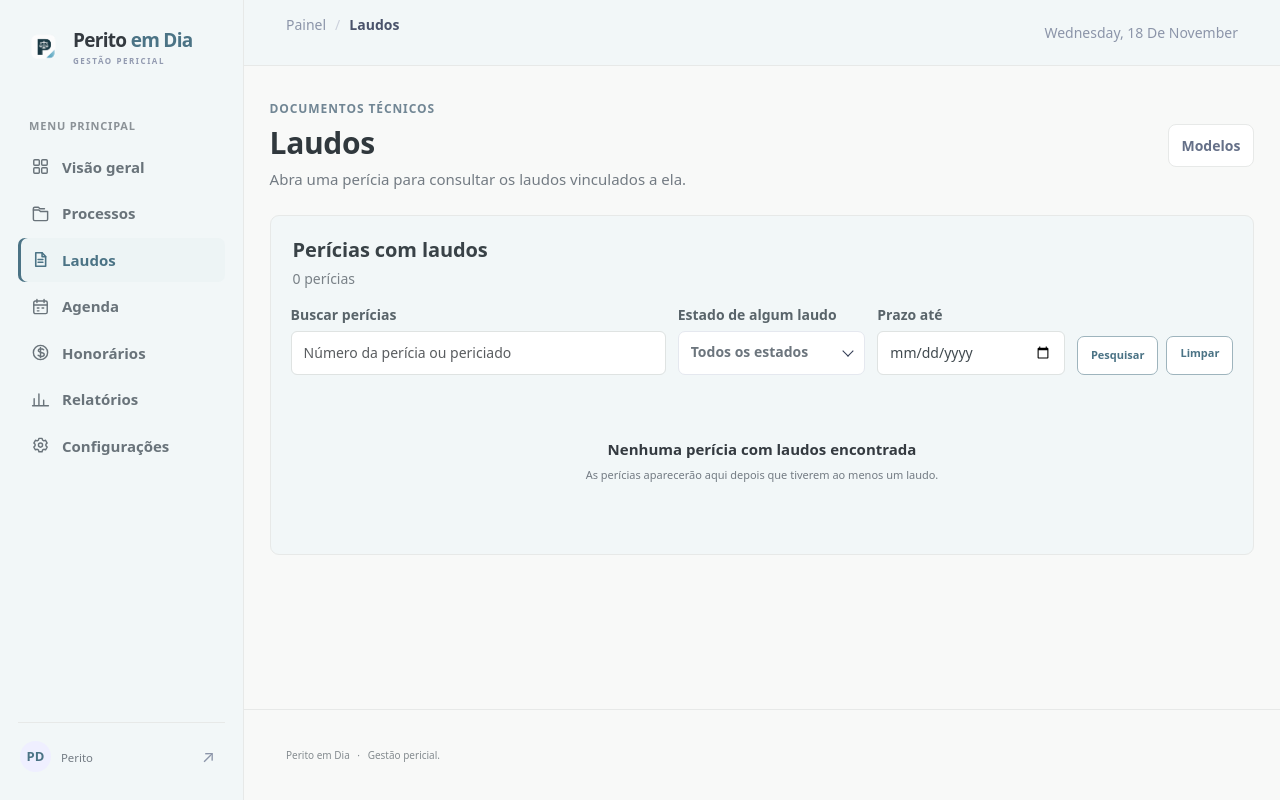
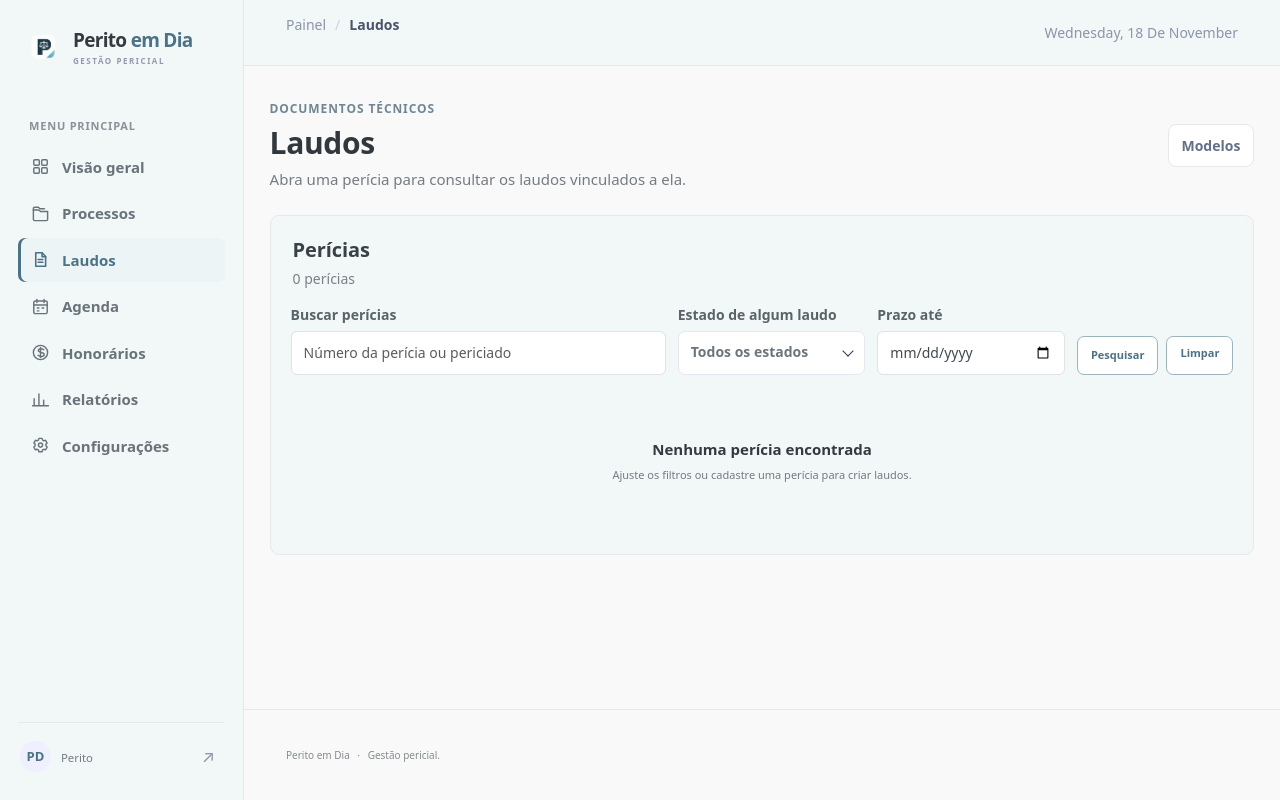
Before and after one commit to Nic-json/Mais_Per-cia, an ASP.NET Core app: page /Home/Laudos in a window 1280 px wide; the page is wider, and only the part inside the window is pictured. Run offline with ASP.NET Core 8, Linux system fonts and the light colour scheme; data that the repository does not hold is empty; style sheets or scripts are compiled from the project's sources; the project's own start-up code is not run, and a stand-in starts its controllers and pages; some libraries are stand-ins or nearby versions.

Commit message:
Ajusta central e editor de laudos

```diff
--- a/Controllers/HomeController.cs
+++ b/Controllers/HomeController.cs
@@ -510,8 +510,7 @@ public class HomeController(PericiasContext db, IConfiguration configuration, IW
     {
         IQueryable<Pericia> query = db.Pericias.AsNoTracking()
             .Include(pericia => pericia.Periciados)
-            .Include(pericia => pericia.Laudos)
-            .Where(pericia => pericia.Laudos.Any());
+            .Include(pericia => pericia.Laudos);
         if (!string.IsNullOrWhiteSpace(busca))
             query = query.Where(pericia => pericia.Numero.Contains(busca) ||
                 pericia.Periciados.Any(pessoa => pessoa.Nome.Contains(busca)));
@@ -856,7 +855,7 @@ public class HomeController(PericiasContext db, IConfiguration configuration, IW
     }
 
     [HttpPost, ValidateAntiForgeryToken, RequestSizeLimit(512 * 1024)]
-    public async Task<IActionResult> SalvarLaudo(int id, int laudoId, int? periciadoId, string? conteudoHtml, string? tipoLaudo, DateTime? prazo, bool previsualizar = false)
+    public async Task<IActionResult> SalvarLaudo(int id, int laudoId, int? periciadoId, string? conteudoHtml, string? tipoLaudo, bool previsualizar = false)
     {
         var laudo = await db.LaudosPericia.FirstOrDefaultAsync(l => l.Id == laudoId && l.PericiaId == id);
         if (laudo is null) return NotFound();
@@ -873,11 +872,10 @@ public class HomeController(PericiasContext db, IConfiguration configuration, IW
 
         var tipoNormalizado = string.IsNullOrWhiteSpace(tipoLaudo) ? null : tipoLaudo.Trim();
         var conteudoNormalizado = sanitizer.Sanitize(conteudoHtml ?? "");
-        if (laudo.PericiadoId != periciadoId || laudo.Tipo != tipoNormalizado || laudo.Prazo != prazo || laudo.ConteudoHtml != conteudoNormalizado)
+        if (laudo.PericiadoId != periciadoId || laudo.Tipo != tipoNormalizado || laudo.ConteudoHtml != conteudoNormalizado)
             db.VersoesLaudo.Add(new VersaoLaudo { LaudoId = laudo.Id, NumeroLaudo = laudo.NumeroLaudo, Tipo = laudo.Tipo, Status = laudo.Status, Prazo = laudo.Prazo, ConteudoHtml = laudo.ConteudoHtml, Responsavel = User.Identity?.Name, SalvoEm = DateTime.UtcNow });
         laudo.PericiadoId = periciadoId;
         laudo.Tipo = tipoNormalizado;
-        laudo.Prazo = prazo;
         laudo.ConteudoHtml = conteudoNormalizado;
         laudo.AtualizadoEm = DateTime.UtcNow;
         if (!string.IsNullOrWhiteSpace(laudo.ConteudoHtml) && laudo.Status == StatusLaudo.Rascunho)
--- a/Views/Home/EditorLaudo.cshtml
+++ b/Views/Home/EditorLaudo.cshtml
@@ -14,7 +14,6 @@
  <input type="hidden" name="conteudoHtml" id="conteudo-html" />
  <div class="row g-3 p-3 border-bottom bg-light">
   <div class="col-md-4"><label for="tipoLaudo" class="form-label">Tipo do laudo</label><input id="tipoLaudo" name="tipoLaudo" value="@Model.TipoLaudo" class="form-control" maxlength="80" placeholder="Principal, complementar..." /></div>
-  <div class="col-md-4"><label for="prazo" class="form-label">Prazo</label><input id="prazo" name="prazo" value="@Model.Prazo?.ToString("yyyy-MM-dd")" type="date" class="form-control" /></div>
   <div class="col-md-4"><label for="periciadoId" class="form-label">Periciado relacionado</label><select id="periciadoId" name="periciadoId" class="form-select"><option value="">Sem associação</option>@foreach (var pessoa in Model.Periciados.OrderBy(p => p.Nome)) { <option value="@pessoa.Id" selected="@(Model.PericiadoId == pessoa.Id)">@pessoa.Nome</option> }</select></div>
  </div>
  <div class="laudo-toolbar" role="toolbar" aria-label="Formatação do laudo">
@@ -70,7 +69,7 @@
   </div>
  </div>
  <div class="laudo-page-workspace"><div id="editor-laudo" class="laudo-editable" contenteditable="true" lang="pt-BR" spellcheck="true" autocorrect="on" autocapitalize="sentences" role="textbox" aria-label="Texto do laudo" aria-multiline="true" data-placeholder="Escreva o laudo aqui. Use a barra acima para formatar o texto.">@Html.Raw(Model.ConteudoHtml)</div></div>
- <div class="laudo-editor-status"><span>Corretor ortográfico do navegador ativo · Português (Brasil)</span><span id="laudo-word-count">0 palavras</span></div>
+ <div class="laudo-editor-status"><span>Correção ortográfica do navegador · confira se Português (Brasil) está ativado nas configurações do navegador.</span><span id="laudo-word-count">0 palavras</span></div>
  <div class="laudo-editor-footer">
   <span class="muted">@(Model.AtualizadoEm is DateTime atualizado ? $"Último salvamento: {BrasiliaTime.ToBrasilia(atualizado):dd/MM/yyyy HH:mm}" : "Rascunho ainda não salvo")</span>
   <div class="d-flex gap-2">
--- a/Views/Home/Laudos.cshtml
+++ b/Views/Home/Laudos.cshtml
@@ -2,7 +2,7 @@
 @using Sistemas_para_pericias.Models
 @{ ViewData["Title"] = "Laudos"; string StatusLaudoNome(StatusLaudo s) => s switch { StatusLaudo.EmElaboracao => "Em elaboração", StatusLaudo.Concluido => "Concluído", _ => s.ToString() }; }
 <header class="page-heading"><partial name="_PageTitle" model='new PageHeadingViewModel("DOCUMENTOS TÉCNICOS", "Laudos", "Abra uma perícia para consultar os laudos vinculados a ela.")' /><div class="heading-actions"><a class="btn btn-outline-secondary" asp-action="ModelosLaudo">Modelos</a></div></header>
-<section class="list-panel"><div class="list-heading"><partial name="_PanelTitle" model='new PanelHeadingViewModel("Perícias com laudos", $"{Model.Count()} perícias")' /></div>
+<section class="list-panel"><div class="list-heading"><partial name="_PanelTitle" model='new PanelHeadingViewModel("Perícias", $"{Model.Count()} perícias")' /></div>
 <form method="get" class="laudos-filters">
     <label class="laudos-filter laudos-search">Buscar perícias
         <input name="busca" value="@ViewBag.Busca" class="form-control" placeholder="Número da perícia ou periciado" />
@@ -18,6 +18,6 @@
         <a asp-action="Laudos" class="btn btn-outline-secondary">Limpar</a>
     </div>
 </form>
-@if (!Model.Any()) { <div class="empty-state"><h3>Nenhuma perícia com laudos encontrada</h3><p>As perícias aparecerão aqui depois que tiverem ao menos um laudo.</p></div> }
+@if (!Model.Any()) { <div class="empty-state"><h3>Nenhuma perícia encontrada</h3><p>Ajuste os filtros ou cadastre uma perícia para criar laudos.</p></div> }
 else { <div class="table-responsive"><table class="table cases-table laudos-table laudos-process-table"><thead><tr><th>PERÍCIA</th><th>PERICIADOS</th><th>LAUDOS</th><th>ATUALIZADO</th><th></th></tr></thead><tbody>@foreach (var pericia in Model) { var concluidos = pericia.Laudos.Count(laudo => laudo.Status == StatusLaudo.Concluido); var emElaboracao = pericia.Laudos.Count(laudo => laudo.Status == StatusLaudo.EmElaboracao); <tr><td><div class="person-name">Perícia nº @pericia.Numero</div><div class="case-number">@pericia.Comarca / @pericia.Vara</div></td><td>@(pericia.Periciados.Count == 0 ? "Sem periciados cadastrados" : string.Join(", ", pericia.Periciados.OrderBy(pessoa => pessoa.Nome).Select(pessoa => pessoa.Nome)))</td><td><div class="person-name">@pericia.Laudos.Count laudo(s)</div><div class="case-number">@emElaboracao em elaboração · @concluidos concluído(s)</div></td><td>@(pericia.Laudos.Max(laudo => (DateTime?)laudo.AtualizadoEm) is DateTime atualizado ? BrasiliaTime.ToBrasilia(atualizado).ToString("dd/MM/yyyy HH:mm") : "—")</td><td><a asp-action="LaudosDaPericia" asp-route-id="@pericia.Id" class="action-link">Abrir laudos</a></td></tr> }</tbody></table></div>}
 </section>
--- a/wwwroot/css/site-enhancements.css
+++ b/wwwroot/css/site-enhancements.css
@@ -569,3 +569,7 @@ body{font-size:16px}
 .reports-detail-table th:nth-child(1){width:20%}.reports-detail-table th:nth-child(2){width:26%}.reports-detail-table th:nth-child(3){width:13%}.reports-detail-table th:nth-child(4){width:13%}.reports-detail-table th:nth-child(5){width:13%}.reports-detail-table th:nth-child(6){width:15%}
 .reports-detail-table td:nth-child(n+3){font-variant-numeric:tabular-nums}
 @media(max-width:700px){.reports-detail-table th,.reports-detail-table td{padding:8px 5px;font-size:12px}.reports-detail-table thead th{font-size:9px;letter-spacing:0}.reports-detail-table .person-name{font-size:12px}}
+.dashboard-filters>.dashboard-search{height:44px;min-height:44px;align-self:end}
+.dashboard-filters>.dashboard-search .form-control{height:44px;min-height:44px}
+.dashboard-filter-actions>.btn,.dashboard-filter-actions>.clear-filter{height:44px;min-height:44px;display:flex;align-items:center;justify-content:center}
+@media(max-width:700px){.dashboard-filters>.dashboard-search,.dashboard-filters>.dashboard-search .form-control{height:42px;min-height:42px}.dashboard-filter-actions>.btn,.dashboard-filter-actions>.clear-filter{height:42px;min-height:42px}}
```
Also changed, not shown: AI_CONTEXT.md (+3 -3 lines).
